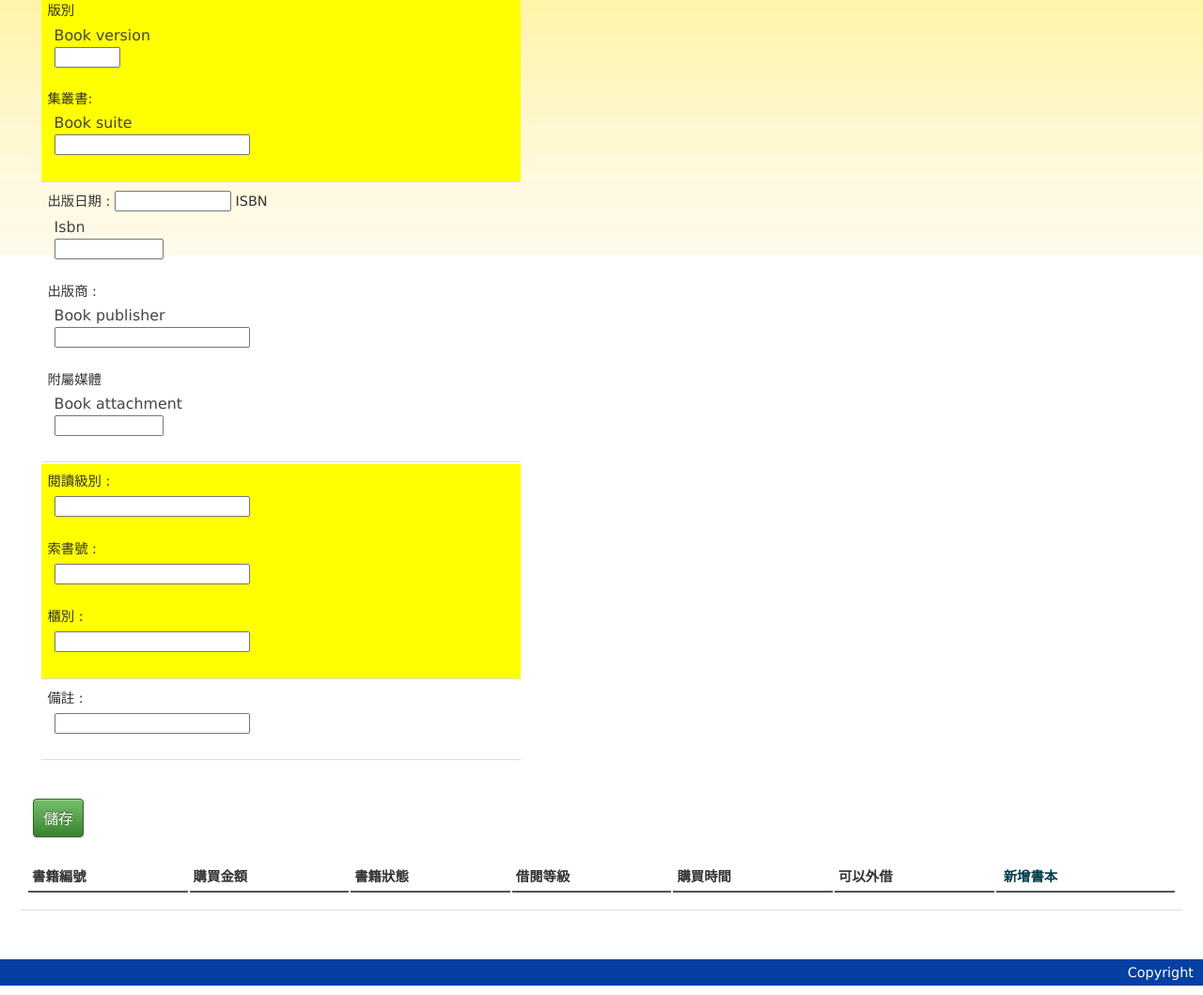
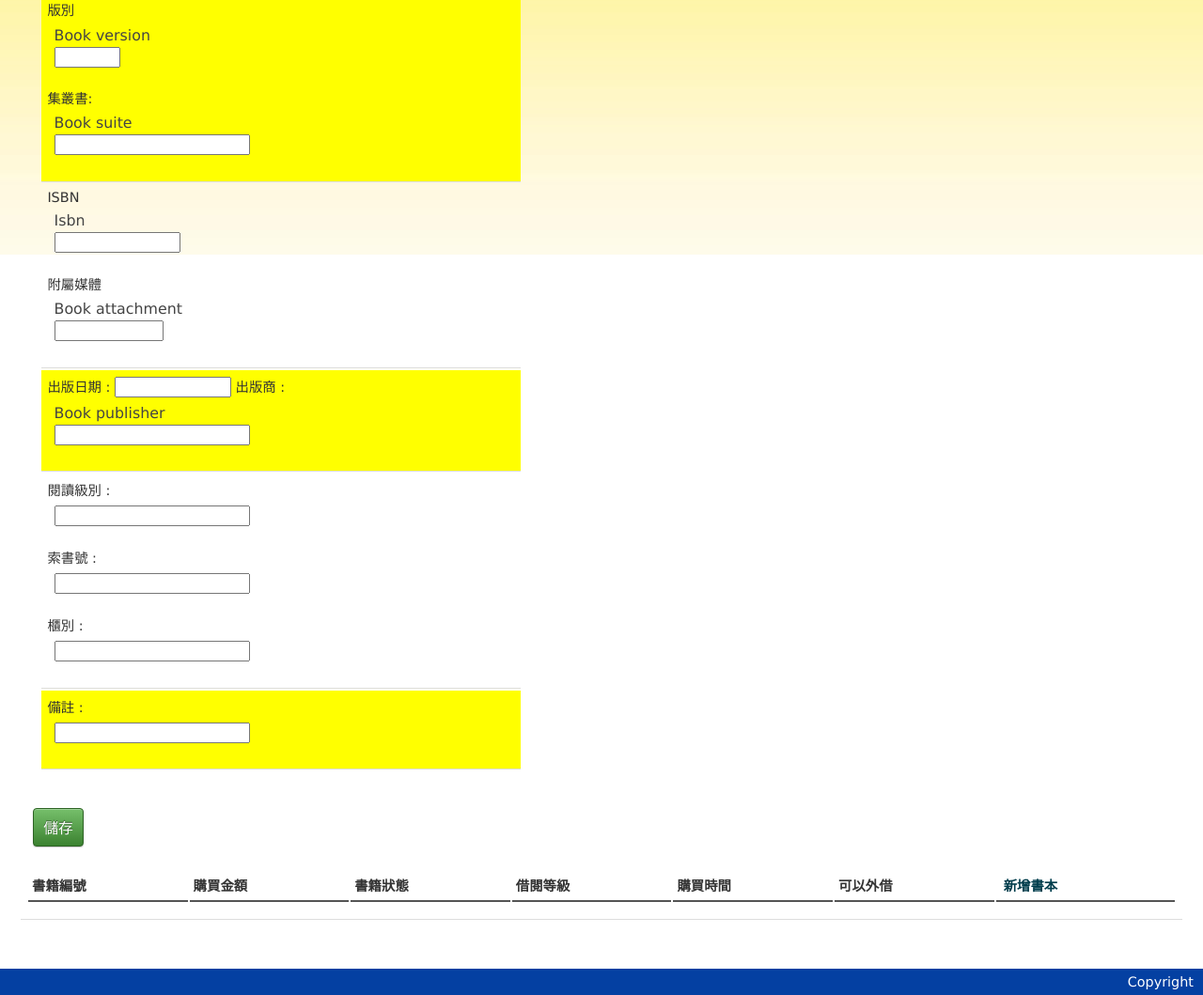
Before and after one commit to 2twn/double-l-bookmanagement, a CakePHP app: the page made by cakephp/app/View/Books/book_edit.ctp in a window 1280 px wide. Shown: the part 450-1509 px from the top of the page at 94% size. Run offline with PHP 8.4 and a stand-in for CakePHP, Linux system fonts and the light colour scheme; the template is opened without the code that fills it: most values are stand-ins (such as "Sample title", 1, 10 or a date in 2020); form fields are guessed from the names that the template uses; data that the repository does not hold is empty; some libraries are stand-ins or nearby versions.

Commit message:
Fixed book search

```diff
--- a/cakephp/app/Controller/BooksController.php
+++ b/cakephp/app/Controller/BooksController.php
@@ -470,7 +470,7 @@ class BooksController extends AppController {
 			if ($filter_str = '') {  $filter_str = $filter_str." and "; };
 			$filter_str = " and  1=1 ";
 		}
-		$strsql = " FROM `books` LEFT JOIN (`book_instance` , `book_catagorys`)
+		$strsql = " FROM `books` LEFT JOIN (`book_instances` , `book_catagorys`)
 					ON (books.id=book_instances.book_id AND books.cate_id=book_catagorys.id)
 					WHERE 1=1 ";
 		if (trim($filter_str) != '') {
--- a/cakephp/app/View/Books/book_edit.ctp
+++ b/cakephp/app/View/Books/book_edit.ctp
@@ -28,10 +28,10 @@
 <tr><td>作者 : <?php echo $this->Form->input('book_author'); ?>
         版別 <?php echo $this->Form->input('book_version', array('size'=>5)); ?>
         集叢書:<?php echo $this->Form->input('book_suite', array('size'=>20)); ?></td></tr>
+<tr><td>ISBN <?php echo $this->Form->input('isbn', array('size'=>12)); ?>
+        附屬媒體 <?php echo $this->Form->input('book_attachment', array('size'=>10)); ?></td></tr>
 <tr><td>出版日期 : <?php echo $this->Form->text('publish_year', array( 'class' => 'ref_field', 'style'=>'width:120px'));?>
-        ISBN <?php echo $this->Form->input('isbn', array('size'=>10)); ?>
         出版商 : <?php echo $this->Form->input('book_publisher'); ?>
-        附屬媒體 <?php echo $this->Form->input('book_attachment', array('size'=>10)); ?></td></tr>
 <tr><td>閱讀級別 : <?php echo $this->Form->input('cate_id', array('div' => false, 'label' => false)); ?>
         索書號 : <?php echo $this->Form->input('book_search_code', array('div' => false, 'label' => false)); ?>
         櫃別 : <?php echo $this->Form->input('book_location', array('div' => false, 'label' => false)); ?></td></tr>
--- a/cakephp/app/View/Books/book_view.ctp
+++ b/cakephp/app/View/Books/book_view.ctp
@@ -28,6 +28,7 @@
 <?php
     if($this->Session->read('user_role') !== 'user') {
         echo $this->Html->link('修改', array('action' => 'book_edit', $book['id']));
+		echo '&nbsp;';
         echo $this->Html->link('新增一筆', array('action' => 'book_edit'));
     }
 ?>
```
